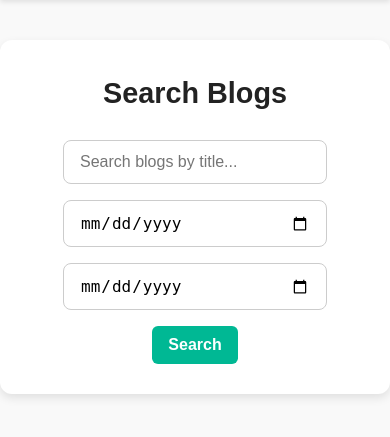
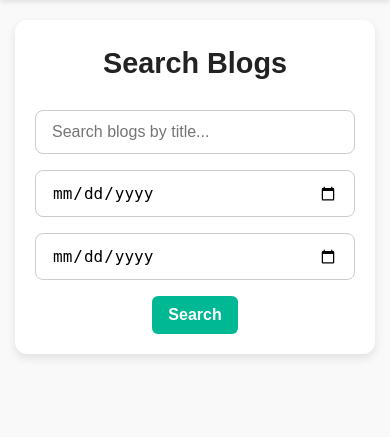
Before and after one commit to Arshiya-Bagheri/personal-blog, a Django app: page /search/ in a window 390 px wide. Shown: the part 150-587 px from the top of the page. Run offline with Django 5.2, Linux system fonts and the light colour scheme.

Commit message:
Fix search page responsive css design
Search container has space now in small screens

```diff
--- a/config/blog/static/blog/search.css
+++ b/config/blog/static/blog/search.css
@@ -1,13 +1,14 @@
 /* Centered search container styled like a blog card */
 .search-container {
     max-width: 700px;
-    width: 100%;
+    width: calc(100% - 30px); /* leave 15px each side */
     margin: 40px auto;
     padding: 30px;
     background: #ffffff;
     border-radius: 12px;
     box-shadow: 0 4px 10px rgba(0,0,0,0.1);
-    text-align: center; /* center form elements */
+    text-align: center;
+    box-sizing: border-box;
 }
 
 .search-container h2 {
@@ -130,3 +131,14 @@
 .blog-card .read-more:hover {
     background: #019270;
 }
+
+@media (max-width: 768px) {
+    .search-container {
+        margin: 20px 15px; /* top/bottom 20px, left/right 15px */
+        padding: 20px;     /* reduce padding on small screens */
+    }
+
+    .search-input {
+        width: 100%; /* make inputs full width inside container */
+    }
+}
```
